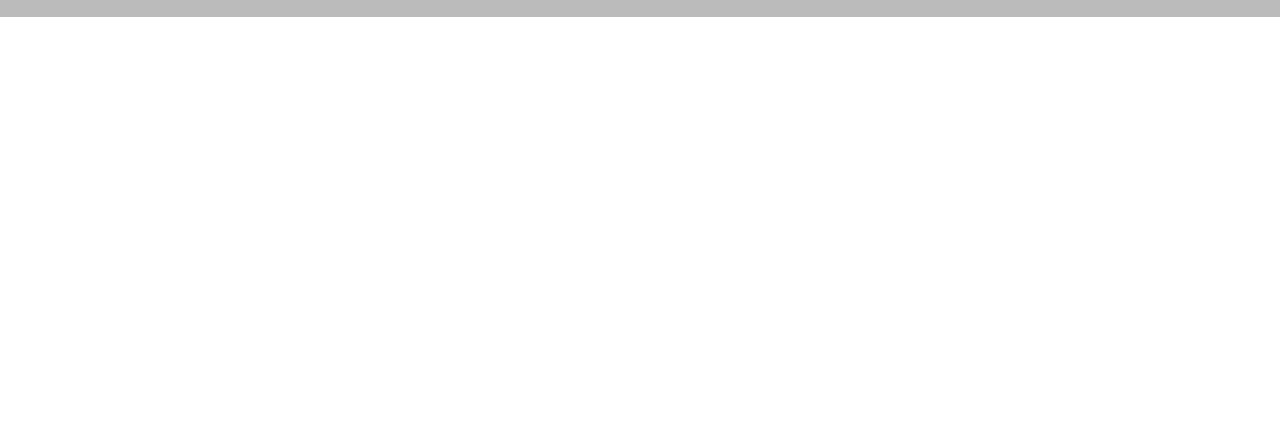
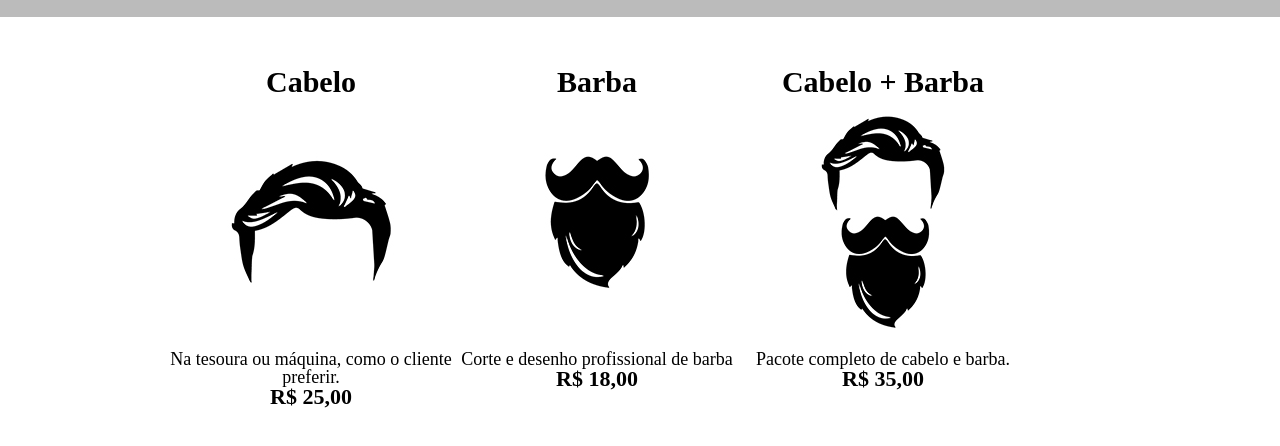
Before and after one commit to araujogabriel00/html-css, a plain HTML site: page produtos.html in a window 1280 px wide. Shown: the part 276-722 px from the top of the page. Drawn offline with Linux system fonts and the light colour scheme.

Commit message:
Reforçando o inline-block

```diff
--- a/produtos.css
+++ b/produtos.css
@@ -1,20 +1,18 @@
-header{
-    background: #BBBBBB;
+header {
+  background: #bbbbbb;
   padding: 20px 0px;
 }
 
-.caixa{
+.caixa {
   width: 940px;
   position: relative;
   margin: 0 auto;
 }
 
-
-nav{
+nav {
   position: absolute;
   top: 110px;
   right: 10px;
-
 }
 
 nav li {
@@ -29,3 +27,29 @@ nav a {
   font-size: 22px;
   text-decoration: none;
 }
+
+.produtos {
+  width: 940px;
+  margin: 0 auto;
+  padding: 50px 0;
+}
+.produtos li {
+  display: inline-block;
+  text-align: center;
+  width: 30%;
+  vertical-align: top;
+}
+
+.produtos h2 {
+  font-size: 30px;
+  font-weight: bold;
+}
+
+.produto-preco {
+  font-size: 22px;
+  font-weight: bold;
+}
+
+.produto-descricao{
+    font-size: 18px;
+}
--- a/produtos.html
+++ b/produtos.html
@@ -19,5 +19,30 @@
         </nav>
       </div>
     </header>
+
+    <main>
+      <ul class="produtos">
+        <li>
+          <h2>Cabelo</h2>
+          <img src="imagens/cabelo.jpg" alt="" />
+          <p class="produto-descricao">
+            Na tesoura ou máquina, como o cliente preferir.
+          </p>
+          <p class="produto-preco">R$ 25,00</p>
+        </li>
+        <li>
+          <h2>Barba</h2>
+          <img src="imagens/barba.jpg" alt="" />
+          <p class="produto-descricao">Corte e desenho profissional de barba</p>
+          <p class="produto-preco">R$ 18,00</p>
+        </li>
+        <li>
+          <h2>Cabelo + Barba</h2>
+          <img src="imagens/cabelo+barba.jpg" alt="" />
+          <p class="produto-descricao">Pacote completo de cabelo e barba.</p>
+          <p class="produto-preco">R$ 35,00</p>
+        </li>
+      </ul>
+    </main>
   </body>
 </html>
```
Lines whose indentation alone changed are shown as unchanged.
